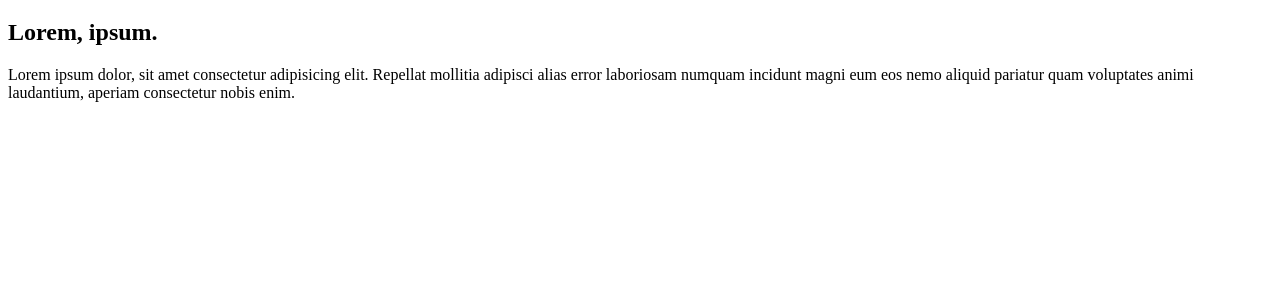
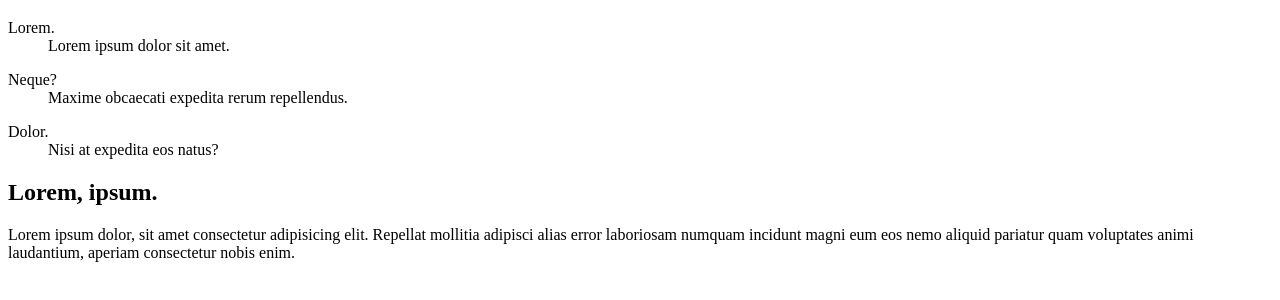
Before and after one commit to MMI-SAE-105/2022-r113-tp2-menu-alpinejs-Yassir-MMI, a website: page index.html in a window 1280 px wide. Shown: the part 90-390 px from the top of the page. Drawn offline with nearby package versions, Linux system fonts and the light colour scheme.

Commit message:
Accordéon

```diff
--- a/index.html
+++ b/index.html
@@ -42,6 +42,20 @@
           <li><a href="#">item 3</a></li>
         </ul>
       </nav>
+
+      <dl>
+        <dt>Lorem.</dt>
+        <dd>Lorem ipsum dolor sit amet.</dd>
+      </dl>
+      <dl>
+        <dt>Neque?</dt>
+        <dd>Maxime obcaecati expedita rerum repellendus.</dd>
+      </dl>
+      <dl>
+        <dt>Dolor.</dt>
+        <dd>Nisi at expedita eos natus?</dd>
+      </dl>
+
     </header>
     <!-- h2>lorem2^p>lorem -->
     <h2>Lorem, ipsum.</h2>
```
